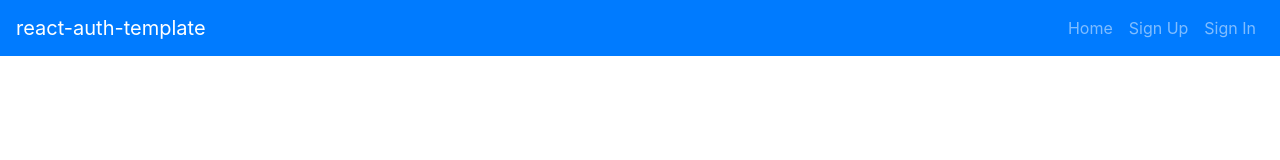
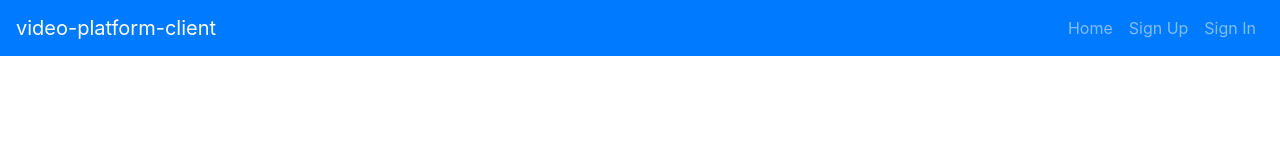
Before and after one commit to marcpelve/video-platform-client, a React app: page / in a window 1280 px wide. Shown: the top 160 px of the page. Built offline with nearby package versions, Linux system fonts and the light colour scheme.

Commit message:
Initial commit

```diff
--- a/package.json
+++ b/package.json
@@ -1,5 +1,5 @@
 {
-  "name": "react-auth-template",
+  "name": "video-platform-client",
   "homepage": "https://<USERNAME>.github.io/<REPO NAME>",
   "version": "0.1.0",
   "private": true,
--- a/src/components/Header/Header.js
+++ b/src/components/Header/Header.js
@@ -25,7 +25,7 @@ const alwaysOptions = (
 const Header = ({ user }) => (
   <Navbar bg="primary" variant="dark" expand="md">
     <Navbar.Brand href="#">
-      react-auth-template
+      video-platform-client
     </Navbar.Brand>
     <Navbar.Toggle aria-controls="basic-navbar-nav" />
     <Navbar.Collapse id="basic-navbar-nav">
```
Also changed, not shown: 1 other file (tests, documents, lock files or other folders).
